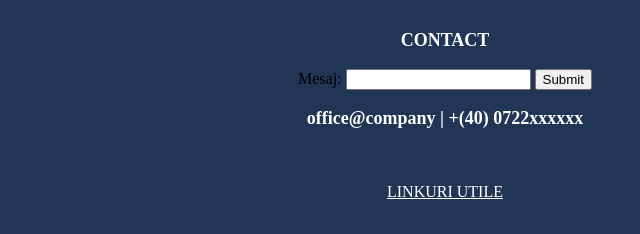
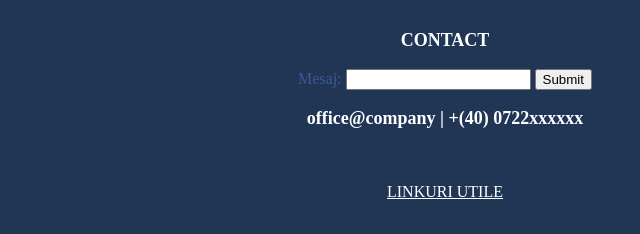
Before and after one commit to Alygreat/html-Personal-Site, a plain HTML site: page index.html in a window 1280 px wide. Shown: the part 1992-2226 px from the top of the page, 195-835 px from the left. Drawn offline with Linux system fonts and the light colour scheme.

Commit message:
Update styles.css

```diff
--- a/css/styles.css
+++ b/css/styles.css
@@ -51,7 +51,7 @@ hr {
 }
 
 label {
-  backgroud-color: white;
+  color: #3B5998;
 }
 
 .roll{
```
